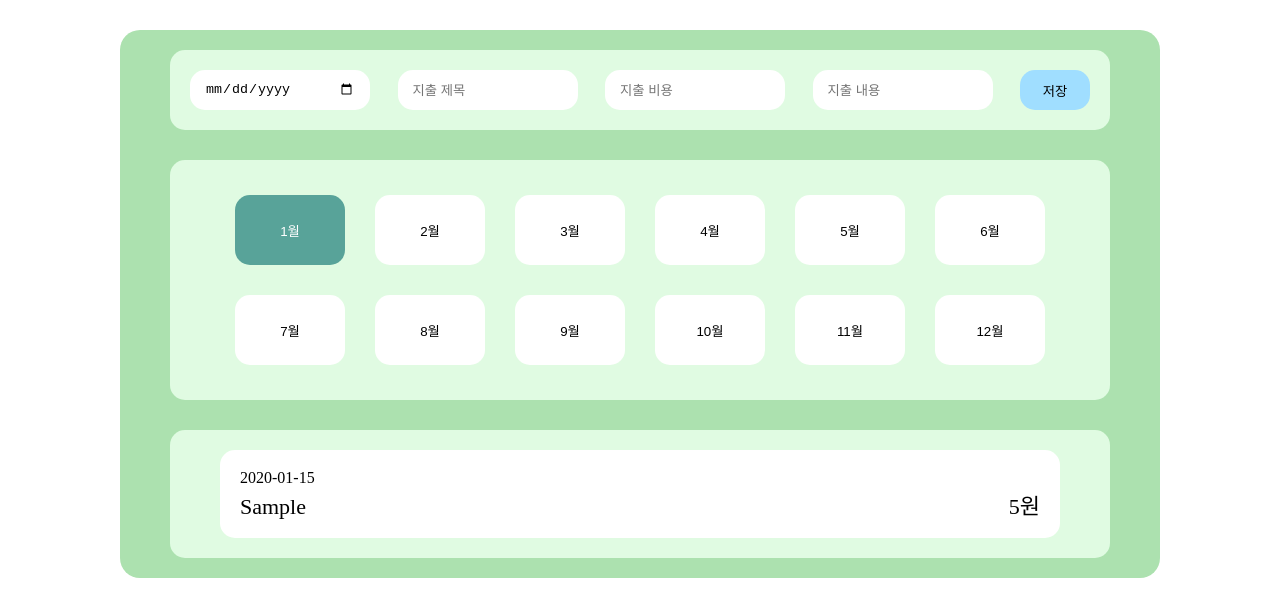
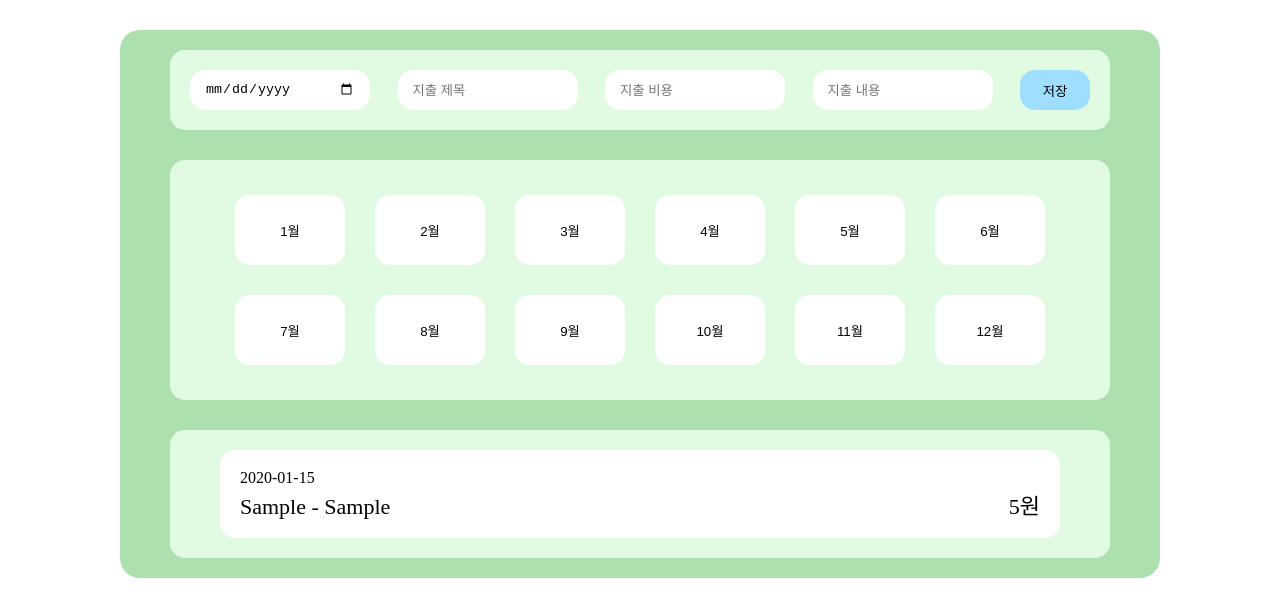
Before and after one commit to hyowls/react_task, a React (Vite) app: page / in a window 1280 px wide. Both pictures are taken after typing "2020-01-15", "Sample", "5", "Sample" into the empty fields and a click on the button "저장". Shown: the top 616 px of the page. Built offline with nearby package versions, Linux system fonts and the light colour scheme.

Commit message:
로컬스토리지 추가

```diff
--- a/src/components/List.jsx
+++ b/src/components/List.jsx
@@ -25,12 +25,16 @@ border-radius:15px;
 const Date = styled.p`
 margin-bottom:10px;
 `
+const Title = styled.span`
+  font-size:22px;
+`
 const Content = styled.span`
 font-size:22px;
 `
 const Price = styled.span`
 font-size:22px;
-float:right;
+float:right
+
 `
 const List = ({ navigate, items }) => {
   return (
@@ -38,18 +42,11 @@ const List = ({ navigate, items }) => {
       {items.map((item, index) => (
         <Item key={index} onClick={()=>{navigate('/detail-page')}}>
           <Date>{item.date}</Date>
-          <Content>{item.title}</Content>
-          <Content>{item.Content}</Content>
+          <Title >{item.title} - </Title>
+          <Content >{item.content}</Content>
           <Price>{item.price}원</Price>
         </Item>
       ))}
-
-      {/* <Item onClick={()=>{navigate('/detail-page')}}>
-        <Date>날짜</Date>
-        <Content>제목 - </Content>
-        <Content>내용</Content>
-        <Price>10000원</Price>
-      </Item> */}
     </ListLayout>
   )
 }
--- a/src/components/Month.jsx
+++ b/src/components/Month.jsx
@@ -26,7 +26,7 @@ cursor: pointer;
   background-color: ${props => (props.isActive ? '#46847b' : '#f0f0f0')};
 }
 `
-const Month = () => {
+const Month = ({ isActive }) => {
   const months = [
     1,2,3,4,5,6,7,8,9,10,11,12
   ]
@@ -37,7 +37,7 @@ const Month = () => {
   return (
     <MonthLayout>
       {months.map((month, index)=>(
-        <MonthBtn key={index} isActive={activeMonth === index} onClick={()=>ActiveHandler(index)}>{month}월</MonthBtn>
+        <MonthBtn key={index} $isActive={isActive} onClick={()=>ActiveHandler(index)}>{month}월</MonthBtn>
       ))}
     </MonthLayout>
   )
--- a/src/pages/MainPage.jsx
+++ b/src/pages/MainPage.jsx
@@ -1,4 +1,4 @@
-import React, { useState } from 'react'
+import React, { useState, useEffect } from 'react'
 import { useNavigate } from 'react-router-dom'
 import styled from 'styled-components'
 import Form from '../components/Form'
@@ -19,9 +19,20 @@ justify-content:center;
 const MainPage = () => {
   const navigate = useNavigate();
   const [items, setItems] = useState([]);
+
+  useEffect(() => {
+    const storedItems = localStorage.getItem('items');
+    if (storedItems) {
+      setItems(JSON.parse(storedItems));
+    }
+  }, []);
+
   const addItem = (item) => {
-    setItems([...items, item]);
-  }
+    const nextItems = [...items, item];
+    setItems(nextItems);
+    localStorage.setItem('items', JSON.stringify(nextItems));
+  };
+
   return (
     <MainLayout>
       <Form addItem={addItem}/>
```
